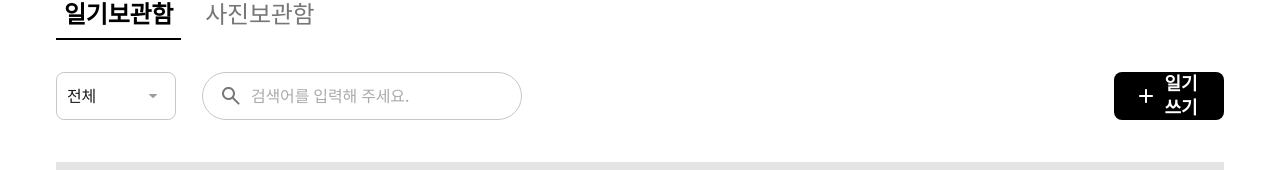
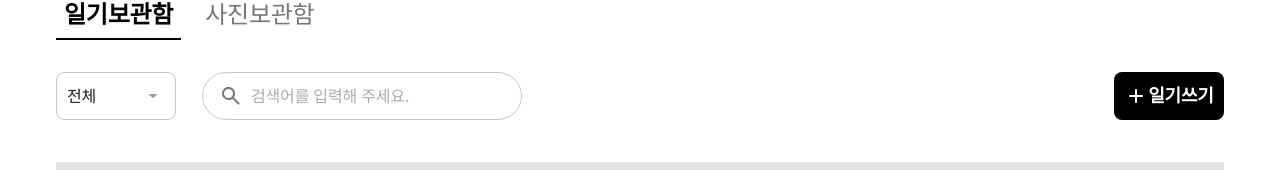
Before and after one commit to irisHanb/vibe-coding, a Next.js app: page /diaries in a window 1280 px wide. Shown: the part 356-526 px from the top of the page. Built offline with nearby package versions, Linux system fonts and the light colour scheme.

Commit message:
style: Button 컴포넌트 medium 사이즈 padding 수정 (0 20px → 0 10px)

```diff
--- a/src/commons/components/button/styles.module.css
+++ b/src/commons/components/button/styles.module.css
@@ -32,7 +32,7 @@
 
 .medium {
   height: 48px;
-  padding: 0 20px;
+  padding: 0 10px;
   font-size: 18px;
   letter-spacing: -0.18px;
   line-height: 1.33; /* 24px / 18px */
```
